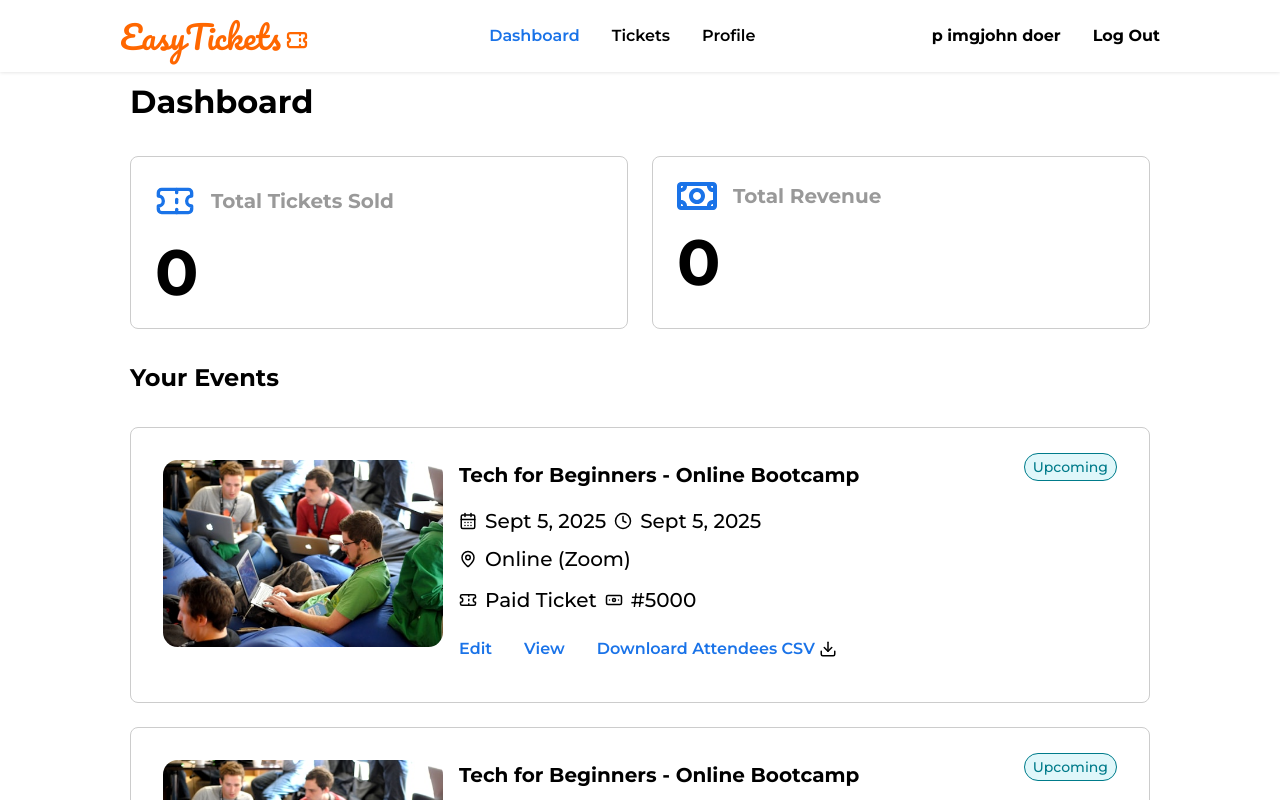
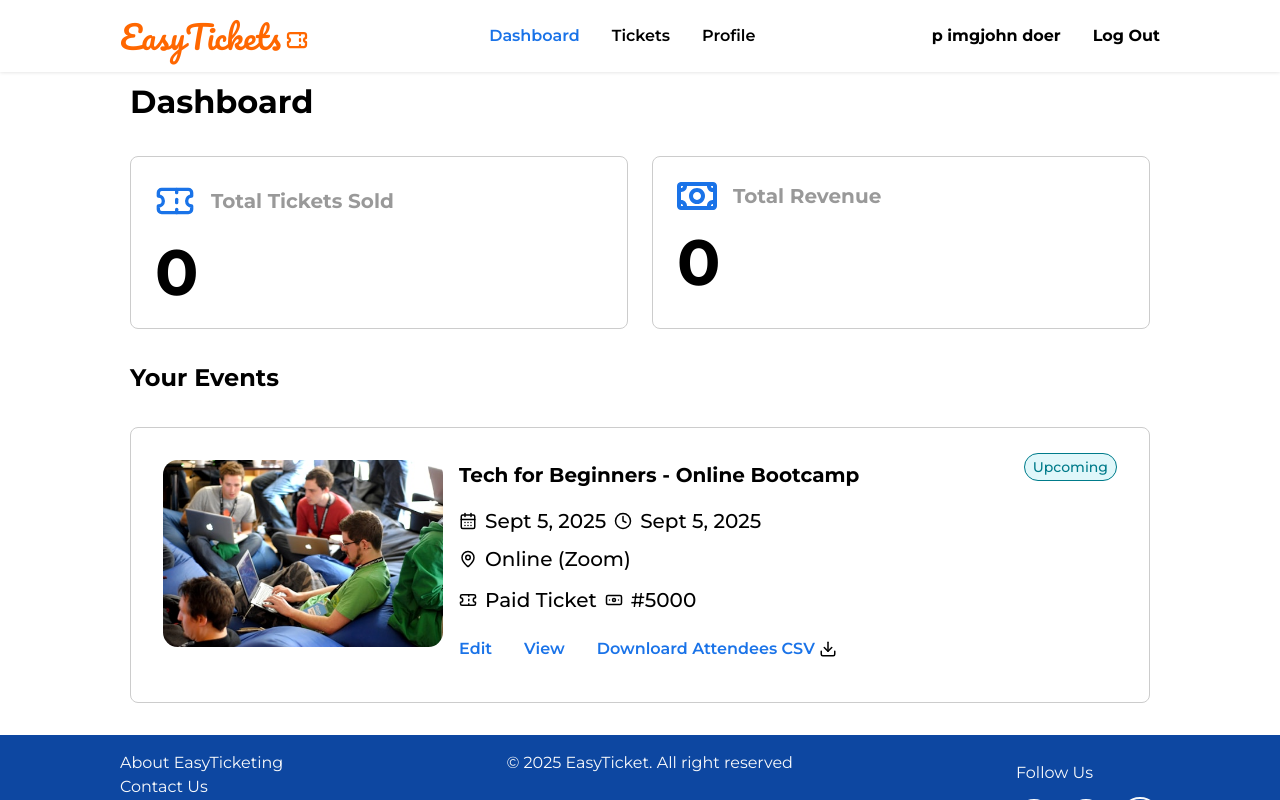
Before and after one commit to mafindijr/easy-ticketing-app, a React (Vite) app: page /dashboard in a window 1280 px wide. Shown: the top 800 px of the page. Built offline with nearby package versions, Linux system fonts and the light colour scheme.

Commit message:
fix: remove duplicate OrganizersDashboardEventsCards component in Dashboard

```diff
--- a/src/Pages/dashboard.jsx
+++ b/src/Pages/dashboard.jsx
@@ -40,7 +40,6 @@ export default function Dashboard() {
           <div className="grid grid-cols-1 gap-[24px] py-[32px]">
             {/* <EmptyDashboadState /> */}
             <OrganizersDashboardEventsCards />
-            <OrganizersDashboardEventsCards />
           </div>
       </div>
     </div>
```
